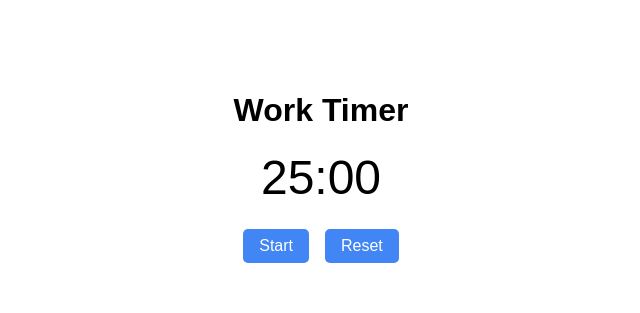
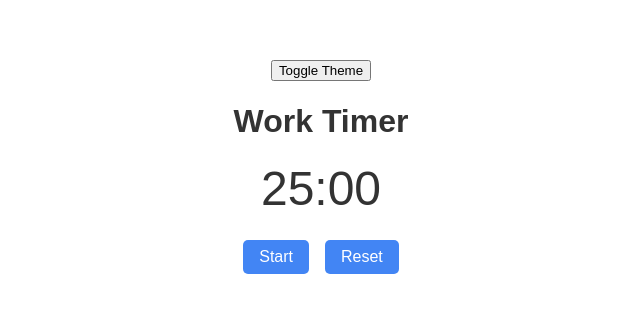
Before and after one commit to littlephillips/Pomodoro-app, a React (Create React App) app: page / in a window 1280 px wide. Shown: the part 229-542 px from the top of the page, without its empty margins (319-959 px from the left). Built offline with nearby package versions, Linux system fonts and the light colour scheme.

Commit message:
added toggle for light and dark theme

```diff
--- a/src/components/AppComponent/App.js
+++ b/src/components/AppComponent/App.js
@@ -1,15 +1,23 @@
-import React from 'react'
-import Timer from '../../pages/Timer/Timer'
-
+import React, { useState } from 'react';
+import Timer from '../../pages/Timer/Timer';
 // style
-import '../../styles/App.css'
+import '../../styles/App.css';
 
 function App() {
+  const [theme, setTheme] = useState('light');
+
+  const toggleTheme = () => {
+    setTheme(prevTheme => (prevTheme === 'light' ? 'dark' : 'light'));
+  };
+
   return (
-    <div className='app'>
-    < Timer />
+    <div className={`app ${theme}`}>
+      <button className="theme-toggle" onClick={toggleTheme}>
+        Toggle Theme
+      </button>
+      <Timer />
     </div>
-  )
+  );
 }
 
-export default App
+export default App;
```
